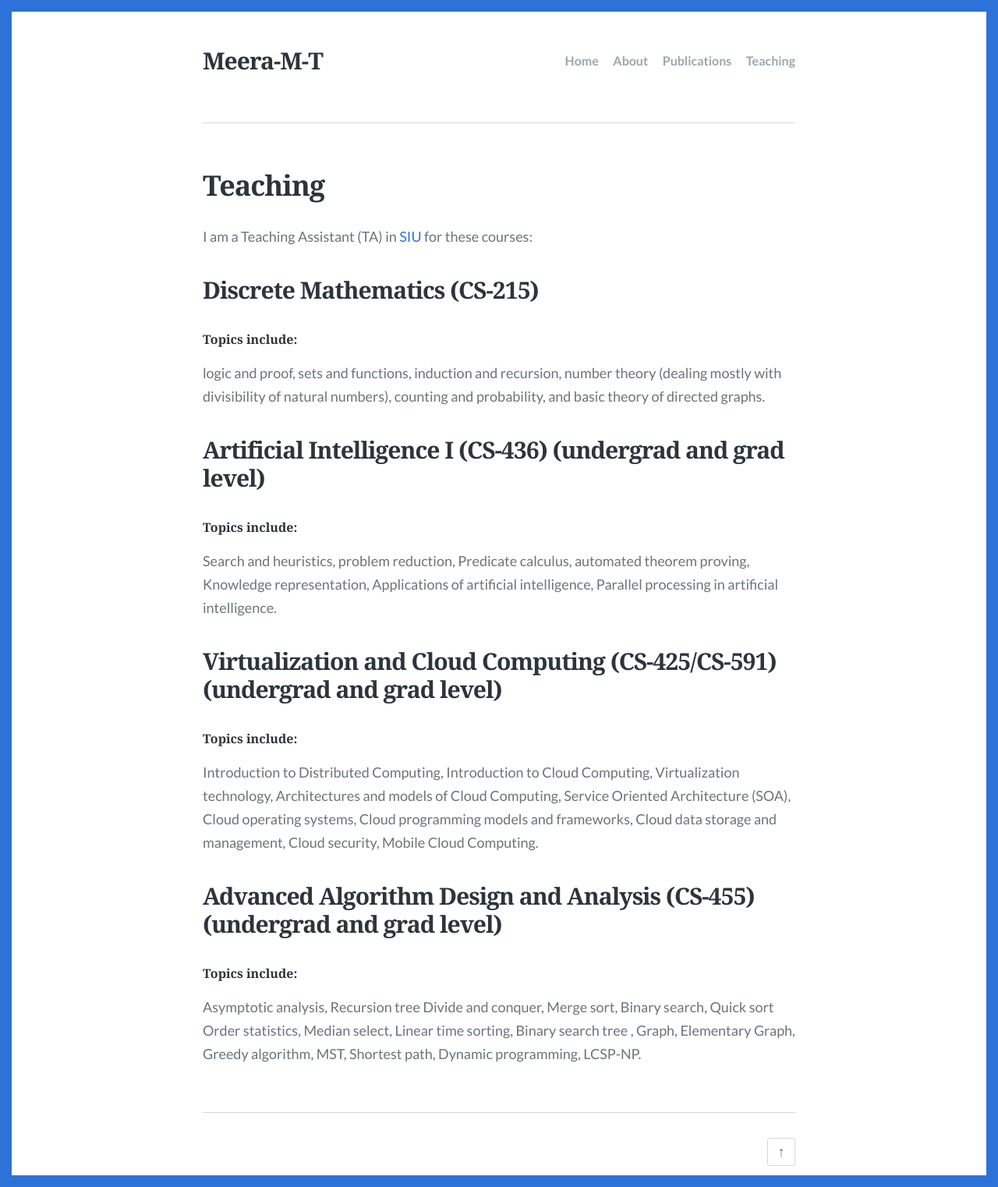
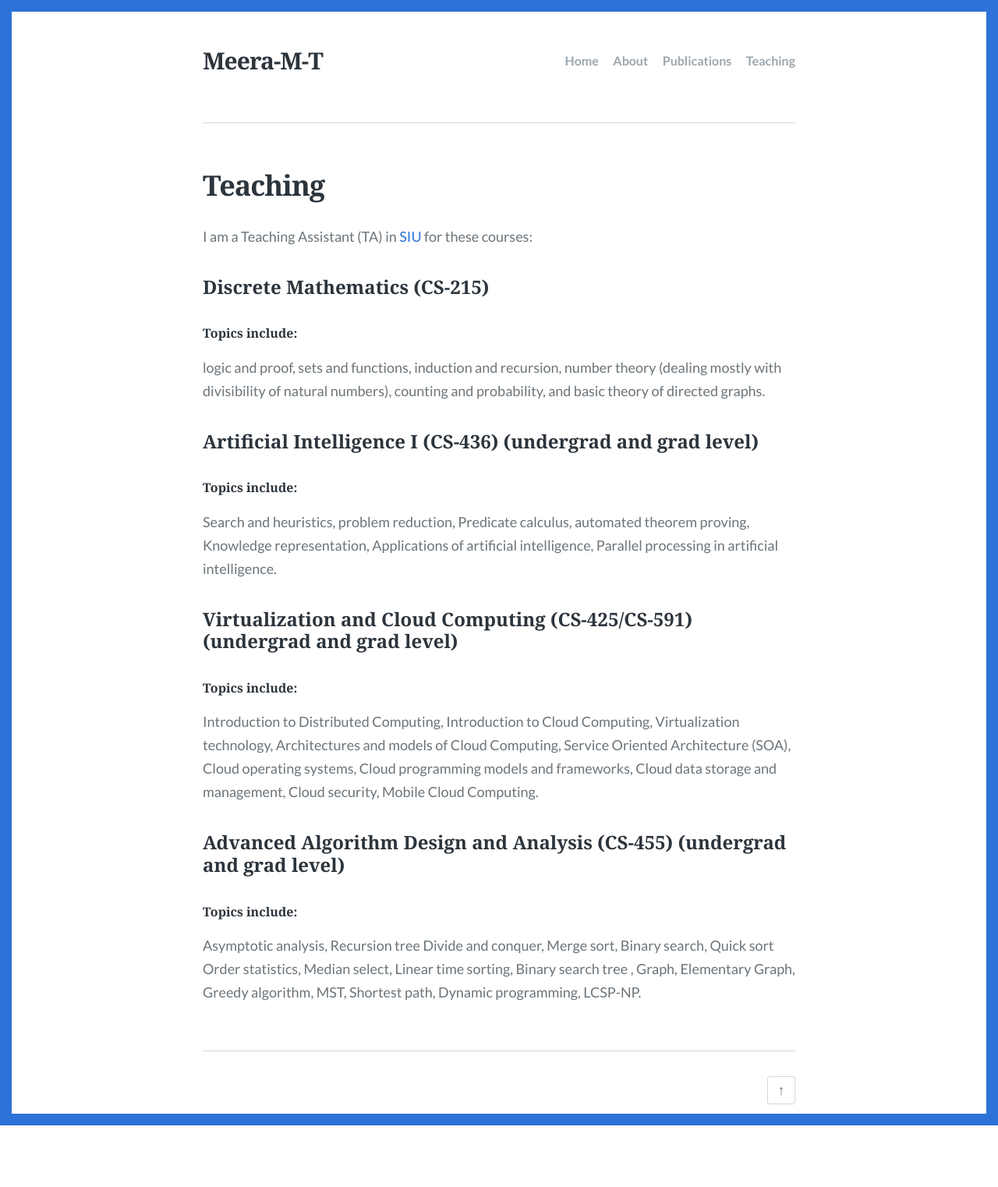
Before and after one commit to Meera-M-T/meeram.github.io, a Jekyll site: the page built from teaching.md, in a window 1280 px wide. Shown: the whole page at 78% size. Built offline with Jekyll 4.4.1, drawn with Linux system fonts in a browser that asks for light colours; after the commit the page ends 1443 px from its top, so only the background shows below that.

```diff
--- a/teaching.md
+++ b/teaching.md
@@ -7,18 +7,18 @@ feature_image:
 
 I am a Teaching Assistant (TA)  in [SIU](https://www.siu.edu){:target="_blank"} for these courses:
 
-## Discrete Mathematics (CS-215)
+### Discrete Mathematics (CS-215)
 ###### Topics include:
 logic and proof, sets and functions, induction and recursion, number theory (dealing mostly with divisibility of natural numbers), counting and probability, and basic theory of directed graphs.
 
-## Artificial Intelligence I (CS-436) (undergrad and grad level)
+### Artificial Intelligence I (CS-436) (undergrad and grad level)
 ###### Topics include:
 Search and heuristics, problem reduction, Predicate calculus, automated theorem proving, Knowledge representation, Applications of artificial intelligence, Parallel processing in artificial intelligence.
 
-## Virtualization and Cloud Computing (CS-425/CS-591) (undergrad and grad level)
+### Virtualization and Cloud Computing (CS-425/CS-591) (undergrad and grad level)
 ###### Topics include:
 Introduction to Distributed Computing, Introduction to Cloud Computing, Virtualization technology, Architectures and models of Cloud Computing, Service Oriented Architecture (SOA), Cloud operating systems, Cloud programming models and frameworks, Cloud data storage and management, Cloud security, Mobile Cloud Computing.
 
-## Advanced Algorithm Design and Analysis (CS-455) (undergrad and grad level)
+### Advanced Algorithm Design and Analysis (CS-455) (undergrad and grad level)
 ###### Topics include:
 Asymptotic analysis, Recursion tree Divide and conquer, Merge sort, Binary search, Quick sort Order statistics, Median select, Linear time sorting, Binary search tree , Graph, Elementary Graph, Greedy algorithm, MST, Shortest path, Dynamic programming, LCSP-NP.
```
